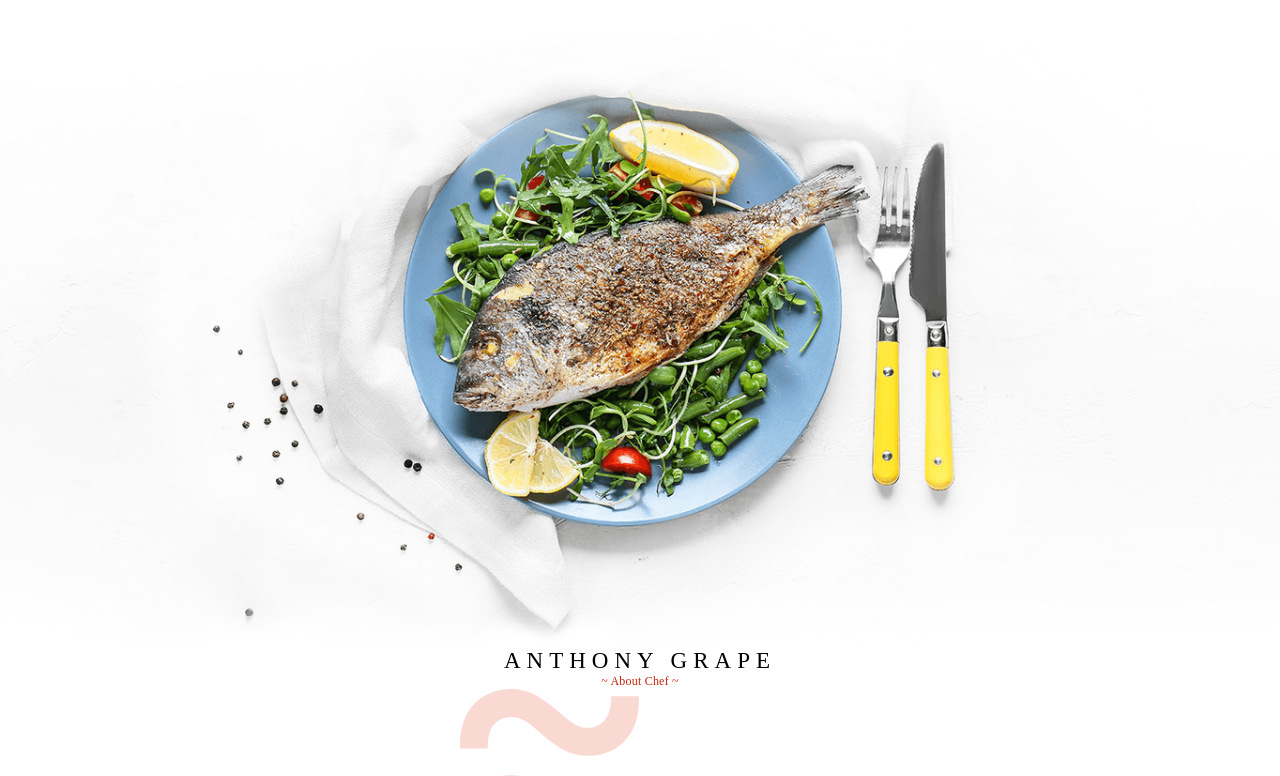
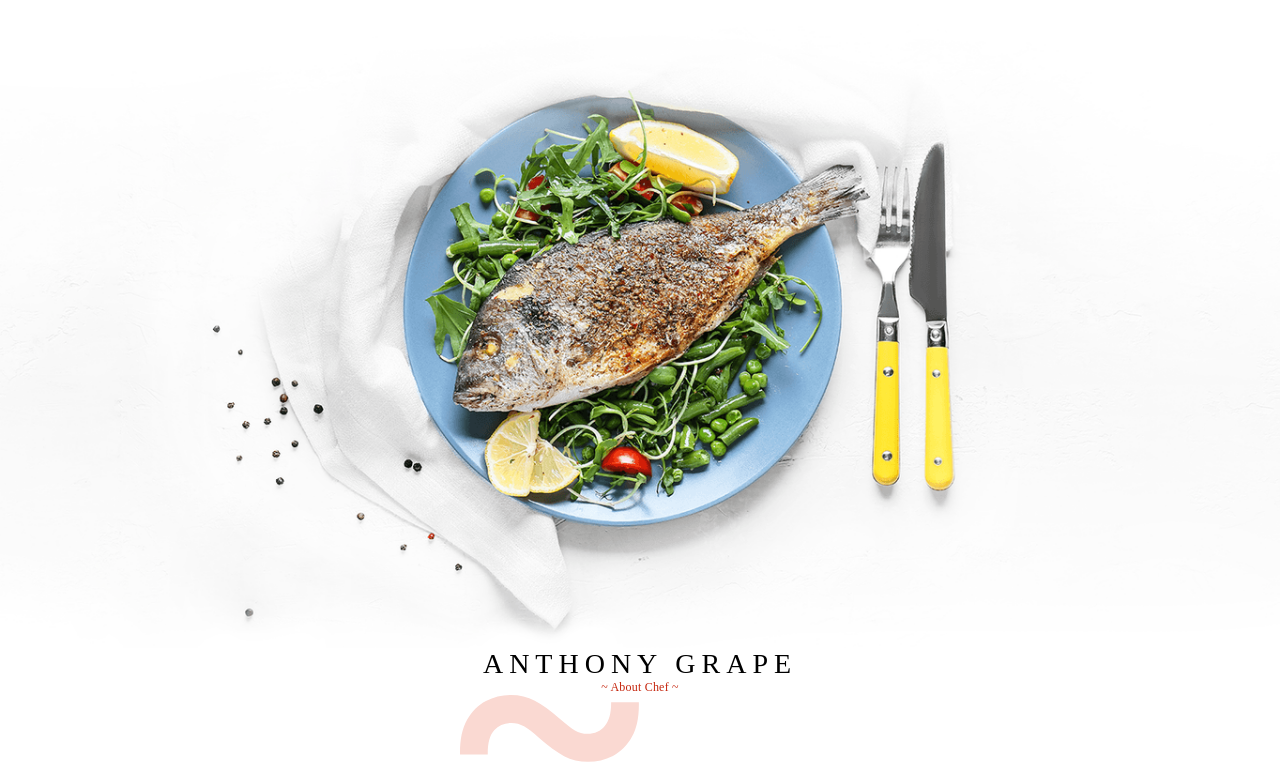
Before and after one commit to koldovsky/753-team-02, a plain HTML site: page index.html in a window 1280 px wide. Shown: the part 133-909 px from the top of the page. Drawn offline with Linux system fonts and the light colour scheme; a web font is replaced by a local one.

Commit message:
text change29

```diff
--- a/css/about-us.css
+++ b/css/about-us.css
@@ -22,7 +22,7 @@
     width: 100%;
     text-align: center;
     letter-spacing: 0.2px;
-    font-size: 23px;
+    font-size: 28px;
     font-weight:lighter;
     letter-spacing: 6px;
 }
```
